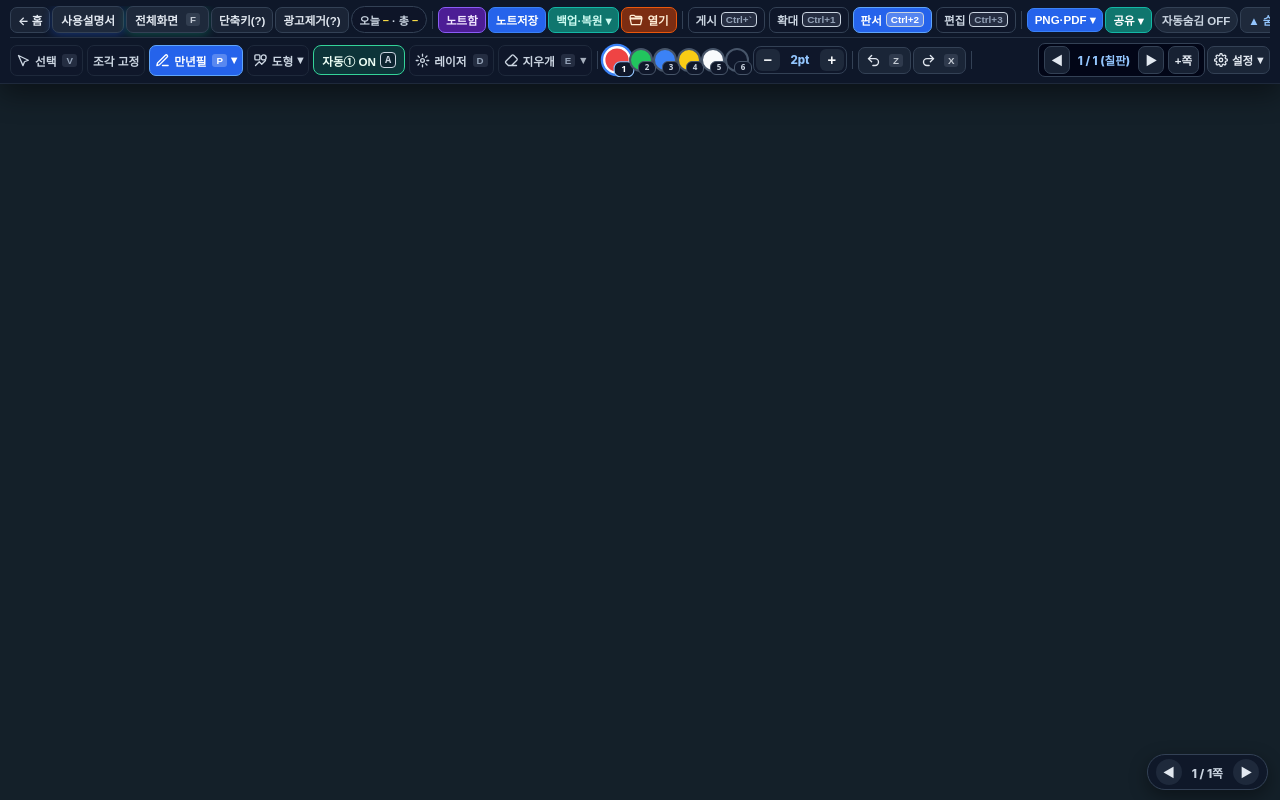
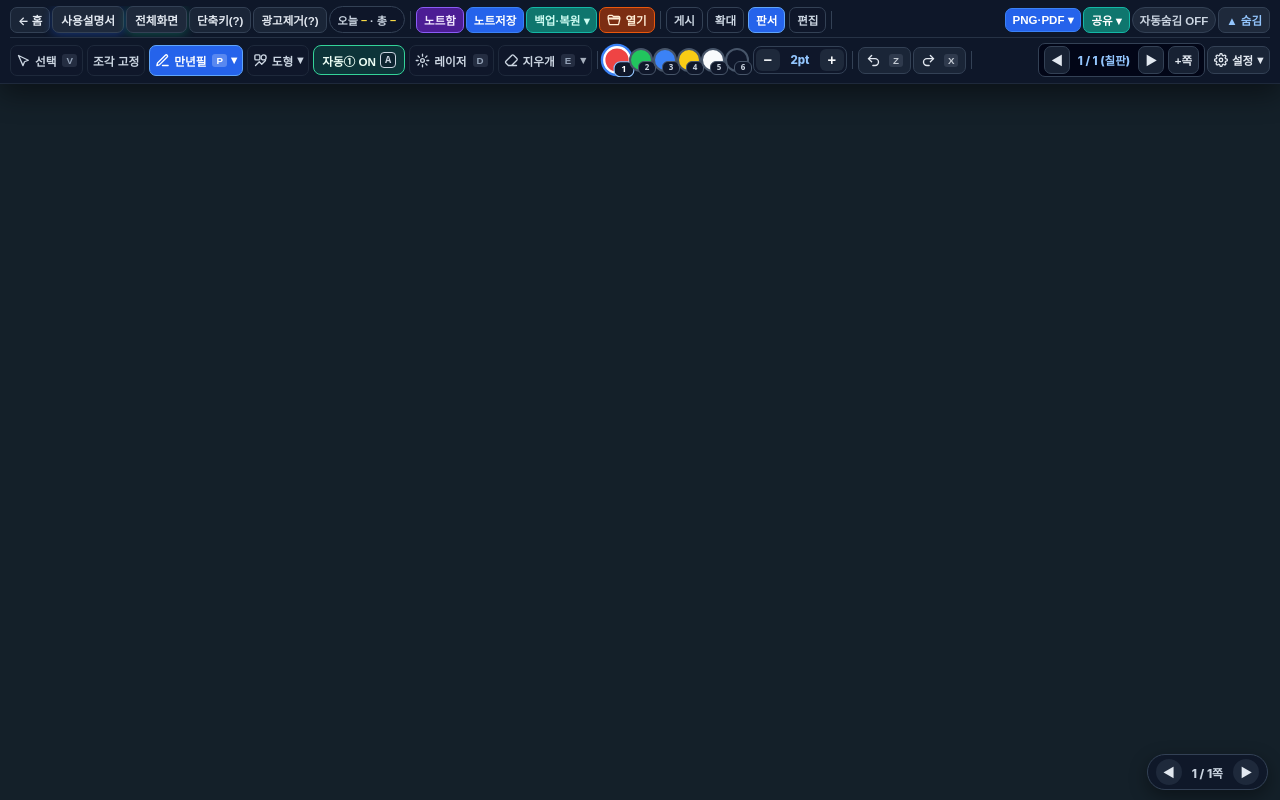
Before and after one commit to t98advisor1/t-ong, a website: page smart-board.html in a window 1280 px wide. Drawn offline with Linux system fonts and the light colour scheme.

Commit message:
style(smart-board): keep top row unclipped with visitor pill at 1280px+

```diff
--- a/smart-board.css
+++ b/smart-board.css
@@ -346,7 +346,11 @@ body {
   color: #fde047;
   font-weight: 800;
 }
-@media (max-width: 1220px) {
+@media (max-width: 1460px) {
+  .sb-top-row-primary kbd,
+  .sb-top-row-primary .sb-key { display: none; }
+}
+@media (max-width: 1120px) {
   .sb-visitor-pill { display: none; }
 }
 .sb-btn-file { background: #1e3a8a; border-color: #2563eb; color: #dbeafe; }
--- a/smart-board.html
+++ b/smart-board.html
@@ -13,7 +13,7 @@
   <script src="./libs/jszip.min.js"></script>
   <script src="./libs/pdf-lib.min.js"></script>
   <script src="./libs/pdf.min.js"></script>
-  <link rel="stylesheet" href="./smart-board.css?v=2.8.1">
+  <link rel="stylesheet" href="./smart-board.css?v=2.8.2">
   <script>
     if ('serviceWorker' in navigator) {
       navigator.serviceWorker.getRegistrations().then(function (regs) {
@@ -919,6 +919,6 @@
     </div>
   </div>
 
-  <script src="./smart-board.js?v=2.8.1"></script>
+  <script src="./smart-board.js?v=2.8.2"></script>
 </body>
 </html>
```
